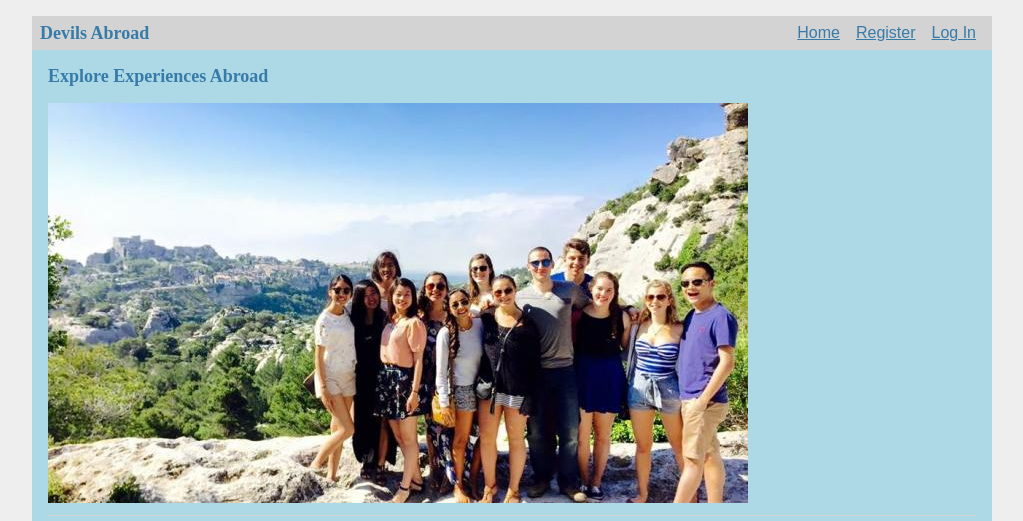
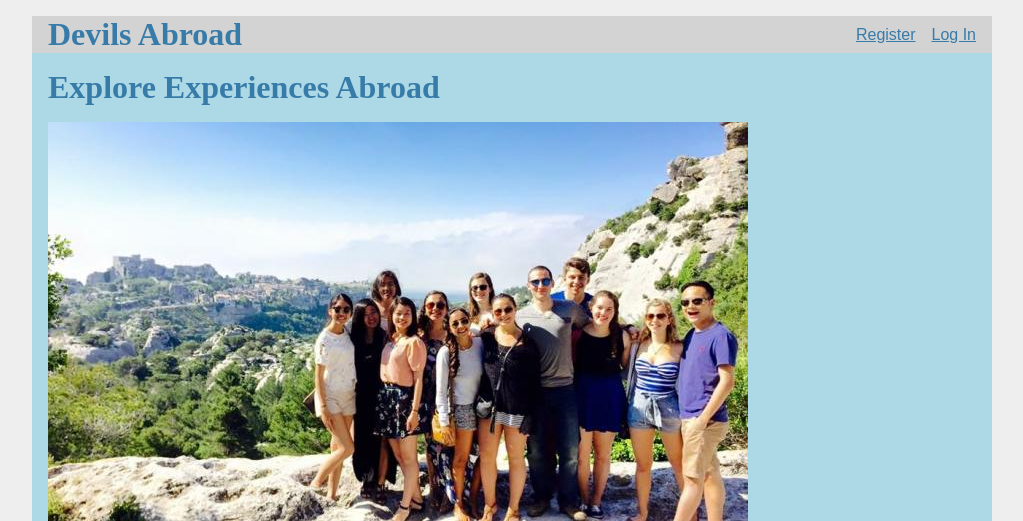
Before and after one commit to smwhitt/Devils-Abroad, a Flask app: page / in a window 1280 px wide. Shown: the top 521 px of the page, without its empty margins (128-1151 px from the left). Run offline with Flask 2, Linux system fonts and the light colour scheme; parts of the project's set-up code (start-up, migrations or seed data) failed here and were passed over; some libraries are stand-ins or nearby versions.

Commit message:
changed a few styles

```diff
--- a/static/style.css
+++ b/static/style.css
@@ -11,9 +11,9 @@ body {
 }
 
 h1 {
-  font-size: large;
+  font-size: xx-large;
   font-family: serif;
-  color: #377ba8;
+  color: #a83762;
   margin: 1rem 0;
 }
 
--- a/templates/layout.html
+++ b/templates/layout.html
@@ -4,17 +4,17 @@
   <nav>
       <head>
         <title>Devils Abroad</title>
+        <link rel="stylesheet" href="style.css">
       </head>
-      <h1>Devils Abroad</h1>
+      <h1><a href="/">Devils Abroad</a></h1>
       <ul>
           <meta name="description" content="A Flask website for Duke students to share their global ed experiences"/>
           <meta name="keywords" content="flask, db-beers, Duke"/>
           <meta http-equiv="Content-type" content="text/html;charset=UTF-8"/>
           <link rel="stylesheet" href="/static/css/style.css" type="text/css" media="screen"/>
           <script src="http://code.jquery.com/jquery-2.1.4.min.js"></script>
-          <li><a href="/">Home</a>
           {% if g.user %}
-              <li>Hello {{ g.user['username'] }}!</li>
+              <li><a>Hello {{ g.user['username'] }}!</a></li>
               <li><a href="{{ url_for('auth.my_account') }}">My Account</a>
               <li><a href="{{ url_for('auth.logout') }}">Log Out</a>
           {% else %}
```
